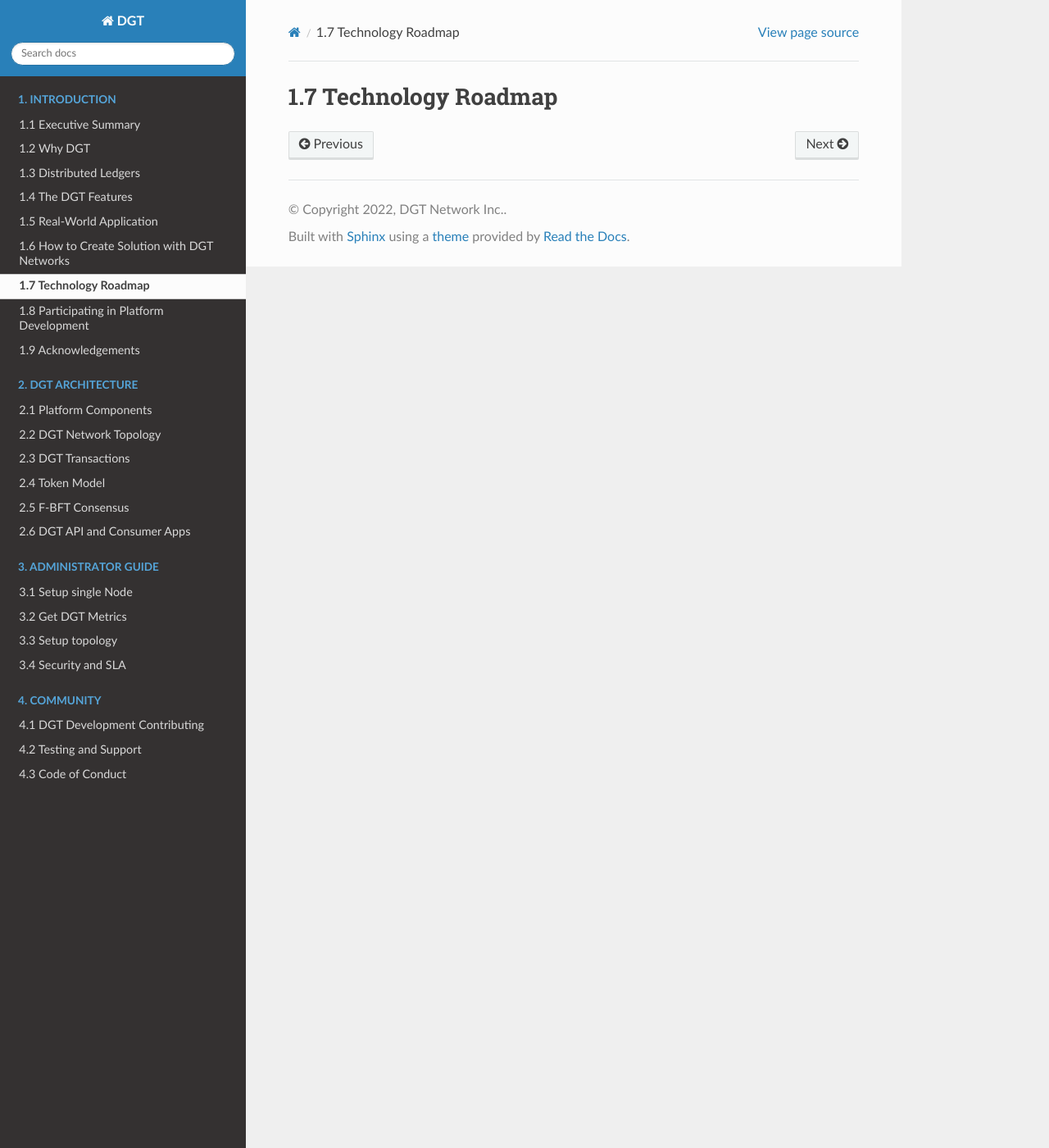
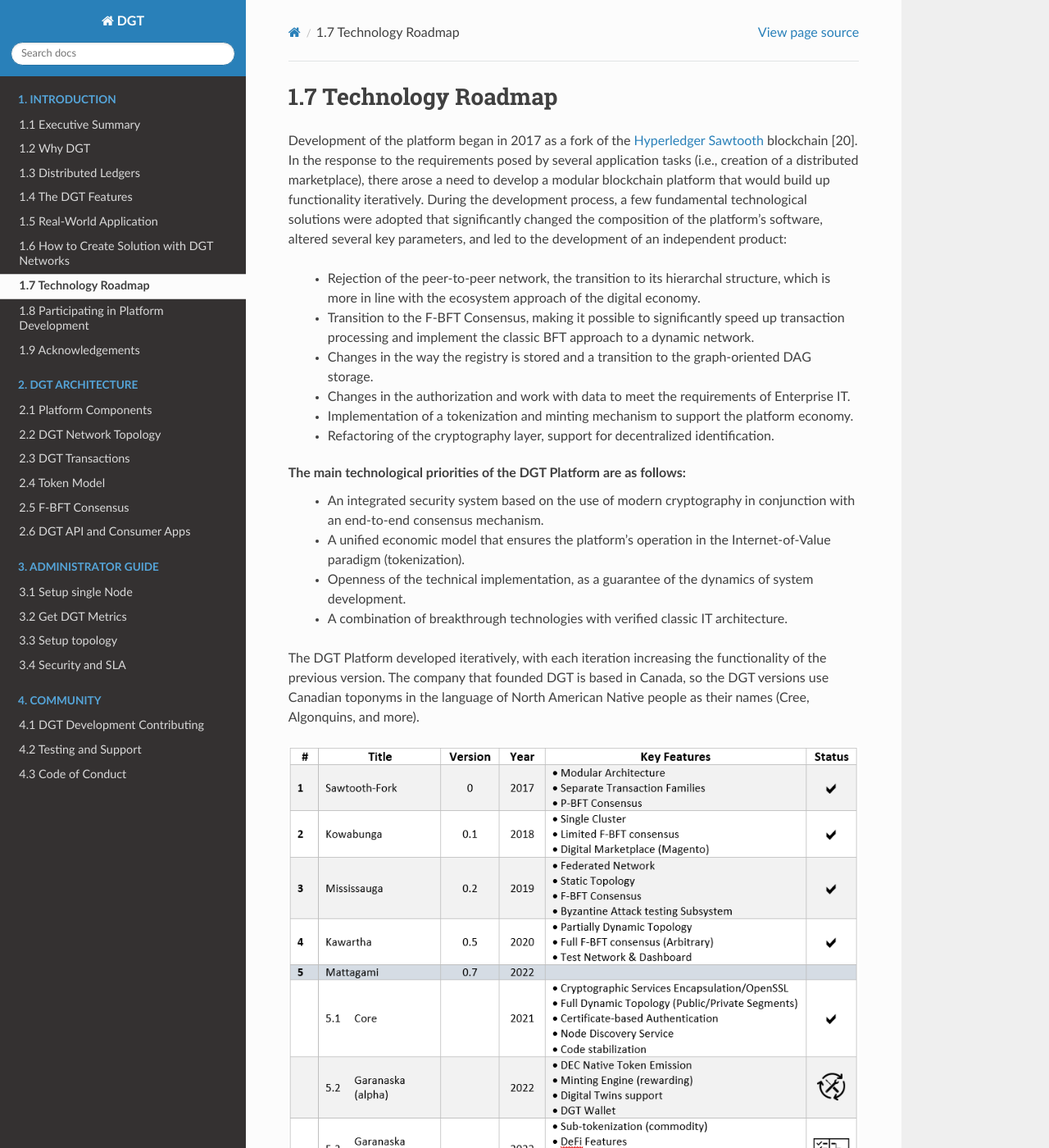
Before and after one commit to DGT-Network/DGT-Matagami, a Sphinx documentation site: the page built from docs/INTRODUCTION/1.7_Technology_Roadmap.rst, in a window 1280 px wide and 1400 px high. Shown: the whole window at 82% size. Built offline with Sphinx 7.4.7 and the Read the Docs theme 2.0.0, drawn with Linux system fonts in a browser that asks for light colours; some of the changed text lies outside the part shown.

Commit message:
Item 1.7 is implemented

```diff
--- a/docs/INTRODUCTION/1.7_Technology_Roadmap.rst
+++ b/docs/INTRODUCTION/1.7_Technology_Roadmap.rst
@@ -1,3 +1,46 @@
 
 1.7	Technology Roadmap
 +++++++++++++++++++++++++++
+
+Development of the platform began in 2017 as a fork of the `Hyperledger Sawtooth`_ blockchain [20]. In the response to the requirements posed by several application tasks (i.e., creation of a distributed marketplace), there arose a need to develop a modular blockchain platform that would build up functionality iteratively. During the development process, a few fundamental technological solutions were adopted that significantly changed the composition of the platform's software, altered several key parameters, and led to the development of an independent product:
+
+.. _Hyperledger Sawtooth: https://sawtooth.hyperledger.org/docs/core/releases/latest/introduction.html
+
+    •	Rejection of the peer-to-peer network, the transition to its hierarchal structure, which is more in line with the ecosystem approach of the digital economy.
+
+    •	Transition to the F-BFT Consensus, making it possible to significantly speed up transaction processing and implement the classic BFT approach to a dynamic network.
+
+    •	Changes in the way the registry is stored and a transition to the graph-oriented DAG storage.
+
+    •	Changes in the authorization and work with data to meet the requirements of Enterprise IT.
+
+    •	Implementation of a tokenization and minting mechanism to support the platform economy.
+
+    •	Refactoring of the cryptography layer, support for decentralized identification.
+
+The main technological priorities of the DGT Platform are as follows:
+    •	An integrated security system based on the use of modern cryptography in conjunction with an end-to-end consensus mechanism.
+
+    •	A unified economic model that ensures the platform's operation in the Internet-of-Value paradigm (tokenization).
+
+    •	Openness of the technical implementation, as a guarantee of the dynamics of system development.
+
+    •	A combination of breakthrough technologies with verified classic IT architecture.
+
+The DGT Platform developed iteratively, with each iteration increasing the functionality of the previous version. The company that founded DGT is based in Canada, so the DGT versions use Canadian toponyms in the language of North American Native people as their names (Cree, Algonquins, and more).
+
+.. image:: ../images/table_4.PNG
+
+.. tip:: READ MORE:
+
+    •	`DGT Technology Roadmap`_ - the relevant development roadmap.
+
+    .. _DGT Technology Roadmap: https://dgt.world/docs/DGT_ROADMAP.pdf
+
+    •	`Gartner Hype Cycle for Blockchain 2021`_ - a vision for popular Blockchain technologies from the Gartner analytic company.
+
+    .. _Gartner Hype Cycle for Blockchain 2021: https://blogs.gartner.com/avivah-litan/2021/07/14/hype-cycle-for-blockchain-2021-more-action-than-hype/
+
+    •	`Deloitte's 2021 Global Blockchain Survey`_ - the state of the Blockchain market from the Deloitte consulting company.
+
+    .. _Deloitte's 2021 Global Blockchain Survey: https://www2.deloitte.com/us/en/insights/topics/understanding-blockchain-potential/global-blockchain-survey.html
```
Also changed, not shown: docs/images/table_4.PNG (added), 2 other files.
